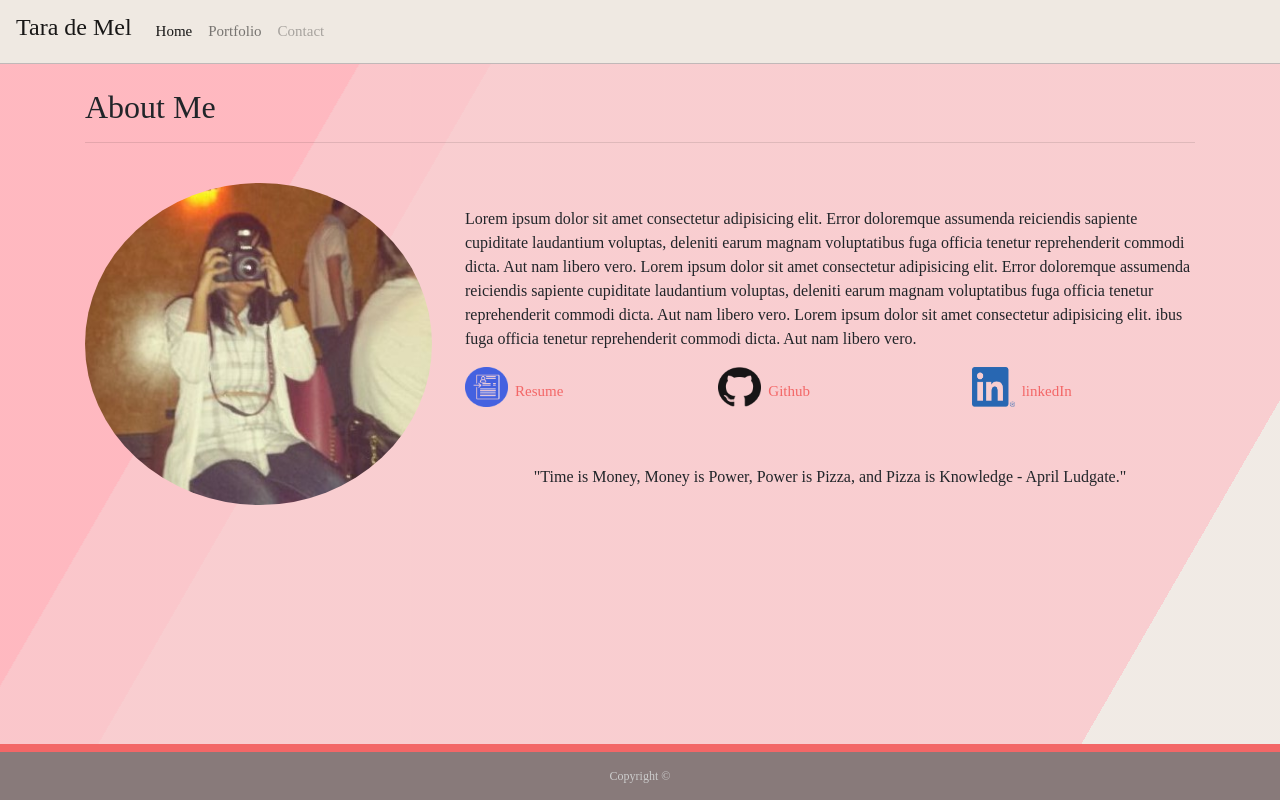
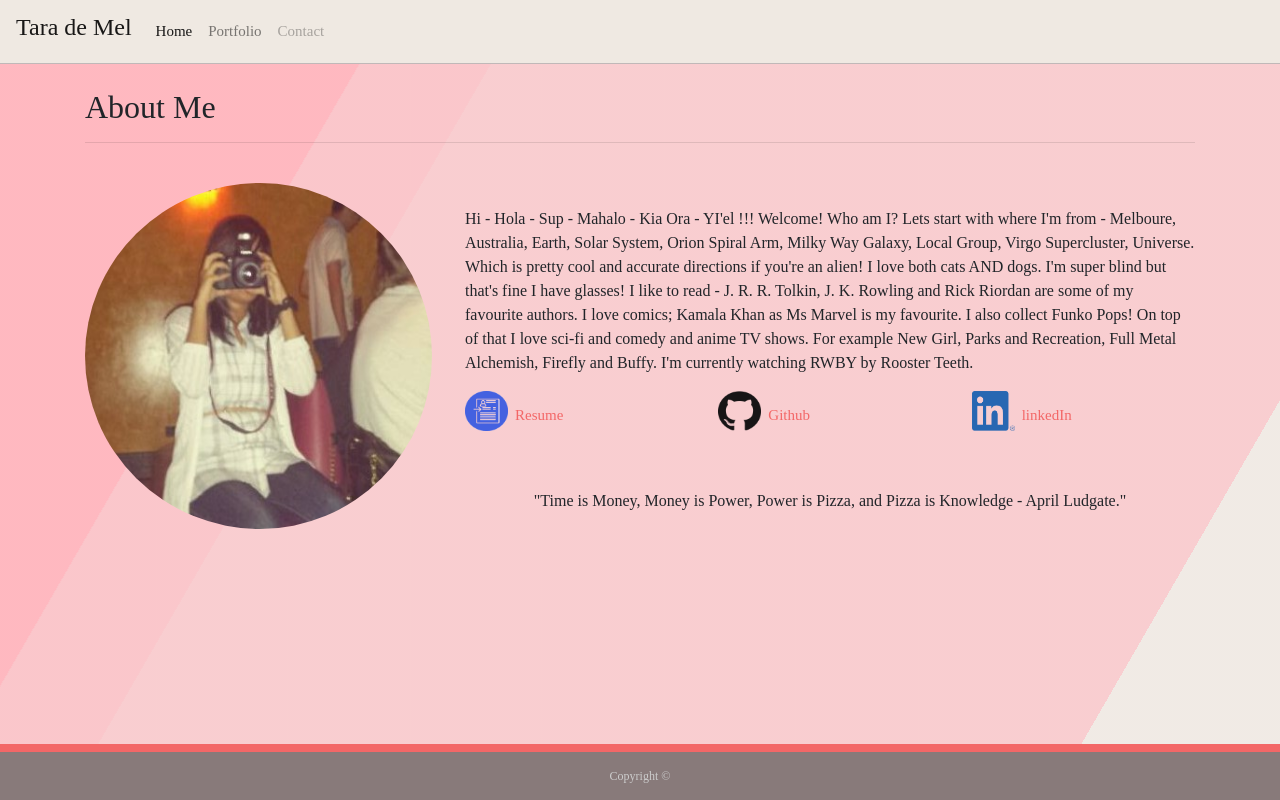
Before and after one commit to taraDM23/AboutTara-bootstrap, a plain HTML site: page index.html in a window 1280 px wide. Drawn offline with nearby package versions, Linux system fonts and the light colour scheme; files whose address does not match are found by name.

Commit message:
css and html polishing

```diff
--- a/index.html
+++ b/index.html
@@ -44,13 +44,14 @@
             <div class="col-xs-6 col-sm-6 col-md-4">
                 <img id="bio-image" src="assets/images/unnamed1.jpg">
             </div>
-             <br/>
+            <br/>
             <div class="col-xs-6 col-sm-6 col-md-8">
                 <br>
                 <p>
-                    Lorem ipsum dolor sit amet consectetur adipisicing elit. Error doloremque assumenda reiciendis sapiente cupiditate laudantium voluptas, deleniti earum magnam voluptatibus fuga officia tenetur reprehenderit commodi dicta. Aut nam libero vero. Lorem ipsum
-                    dolor sit amet consectetur adipisicing elit. Error doloremque assumenda reiciendis sapiente cupiditate laudantium voluptas, deleniti earum magnam voluptatibus fuga officia tenetur reprehenderit commodi dicta. Aut nam libero vero. Lorem
-                    ipsum dolor sit amet consectetur adipisicing elit. ibus fuga officia tenetur reprehenderit commodi dicta. Aut nam libero vero.
+                    Hi - Hola - Sup - Mahalo - Kia Ora - YI'el !!! Welcome! Who am I? Lets start with where I'm from - Melboure, Australia, Earth, Solar System, Orion Spiral Arm, Milky Way Galaxy, Local Group, Virgo Supercluster, Universe. Which is pretty cool and accurate
+                    directions if you're an alien! I love both cats AND dogs. I'm super blind but that's fine I have glasses! I like to read - J. R. R. Tolkin, J. K. Rowling and Rick Riordan are some of my favourite authors. I love comics; Kamala Khan
+                    as Ms Marvel is my favourite. I also collect Funko Pops! On top of that I love sci-fi and comedy and anime TV shows. For example New Girl, Parks and Recreation, Full Metal Alchemish, Firefly and Buffy. I'm currently watching RWBY by
+                    Rooster Teeth.
                 </p>
                 <div class=row id=links>
                     <div class="col-xs-12 col-sm-6 col-md-4">
@@ -63,8 +64,8 @@
                         <a href="https://www.linkedin.com/in/tara-d-930627135/" target="_blank"><img id="linkimg" src="assets/images/LI-In-Bug.png">linkedIn</a>
                     </div>
                 </div>
-                 <br />
-                 <br />
+                <br />
+                <br />
                 <div class=row>
                     <div class="col-xs-12 col-sm-12 col-md-12">
                         <p id=quote> "Time is Money, Money is Power, Power is Pizza, and Pizza is Knowledge - April Ludgate."</p>
```
Also changed, not shown: assets/images/project1.jpg.
